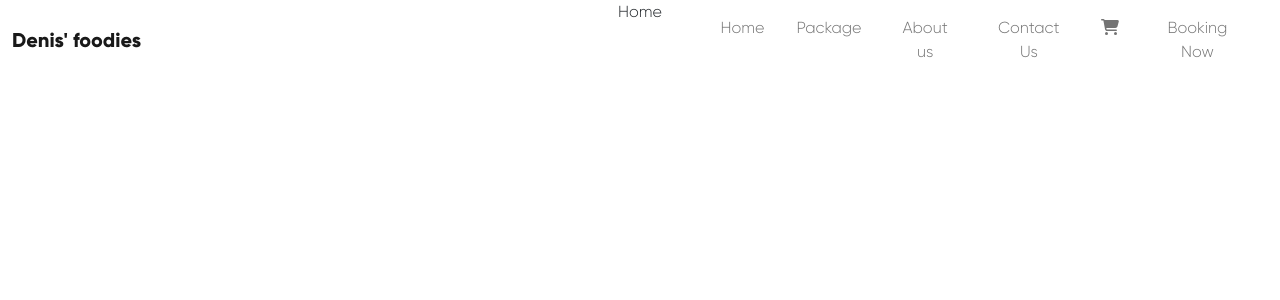
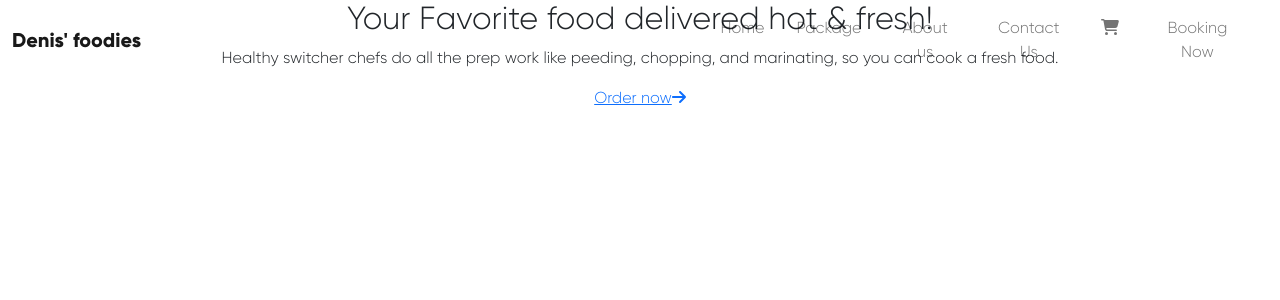
Before and after one commit to david-lafontant/yellow-restaurant, a React (Create React App) app: page / in a window 1280 px wide. Shown: the top 300 px of the page. Built offline with nearby package versions, Linux system fonts and the light colour scheme.

Commit message:
Add content to landing page

```diff
--- a/src/components/home/home.jsx
+++ b/src/components/home/home.jsx
@@ -1,9 +1,27 @@
-import React from 'react'
+import React from 'react';
+import { FontAwesomeIcon } from '@fortawesome/react-fontawesome';
+import { faArrowRight } from '@fortawesome/free-solid-svg-icons';
 
 function Home() {
   return (
-    <div>Home</div>
-  )
+    <div className="container">
+      <div className="row">
+        <section className="landing">
+          <h2>
+            Your Favorite food delivered hot & fresh!
+          </h2>
+          <p>
+            Healthy switcher chefs do all the prep work like peeding,
+            chopping, and marinating, so you can cook a fresh food.
+          </p>
+          <a href="www.food.com" className="app_button">
+            Order now
+            <FontAwesomeIcon icon={faArrowRight} aria-hidden="true" />
+          </a>
+        </section>
+      </div>
+    </div>
+  );
 }
 
 export default Home;
```
